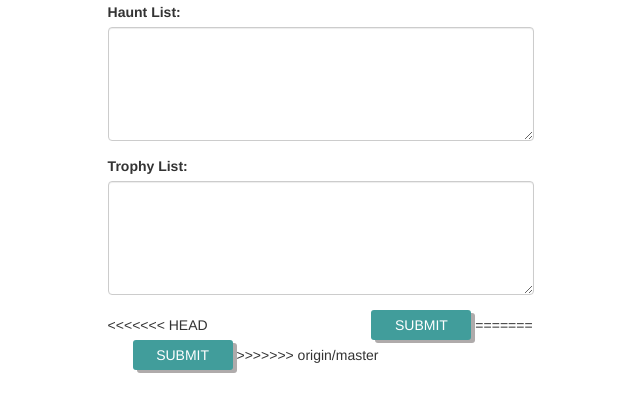
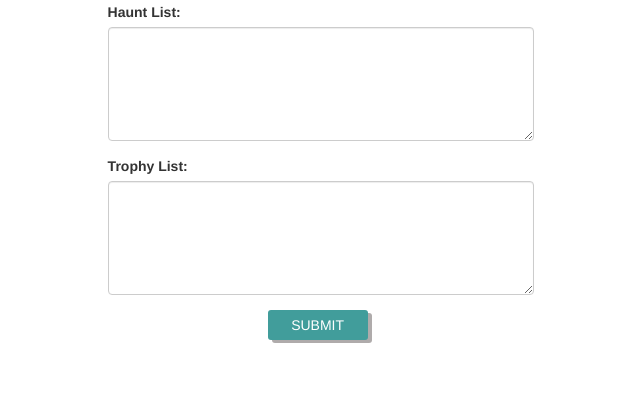
Before and after one commit to FTS152/MSv113, a CodeIgniter app: page /database/index.php/monster/add in a window 1280 px wide. Shown: the part 586-1006 px from the top of the page, without its empty margins (319-959 px from the left). After the commit the page ends 929 px from the top, so only its background shows below. Run offline with CodeIgniter, Linux system fonts and the light colour scheme; the visitor is signed in with stand-in values (Sample User, id 1); some libraries are stand-ins or nearby versions.

Commit message:
Update monster_add.php

```diff
--- a/application/views/monster_add.php
+++ b/application/views/monster_add.php
@@ -35,9 +35,5 @@
 		<label for="trophylist">Trophy List: </label>
 		<textarea name="trophylist" rows="5" cols="50" class="form-control"></textarea>
 	</div>
-<<<<<<< HEAD
 	<button class="submit" style="margin-left:37.5%">SUBMIT</button>
-=======
-	<button class="submit">SUBMIT</button>
->>>>>>> origin/master
 </form>
```
